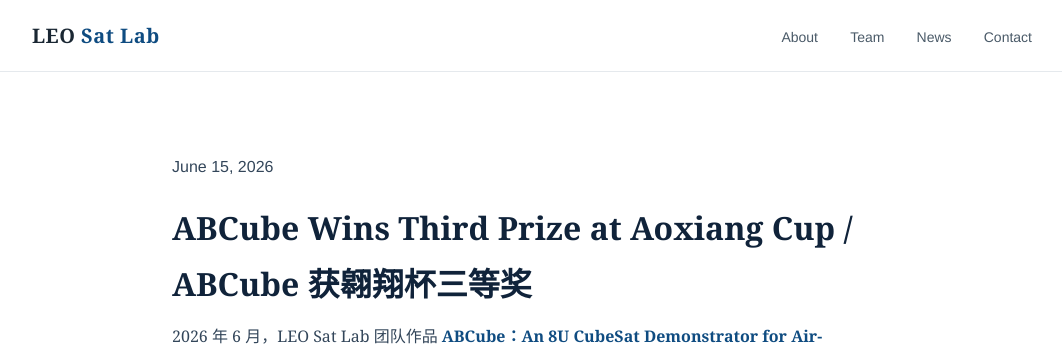
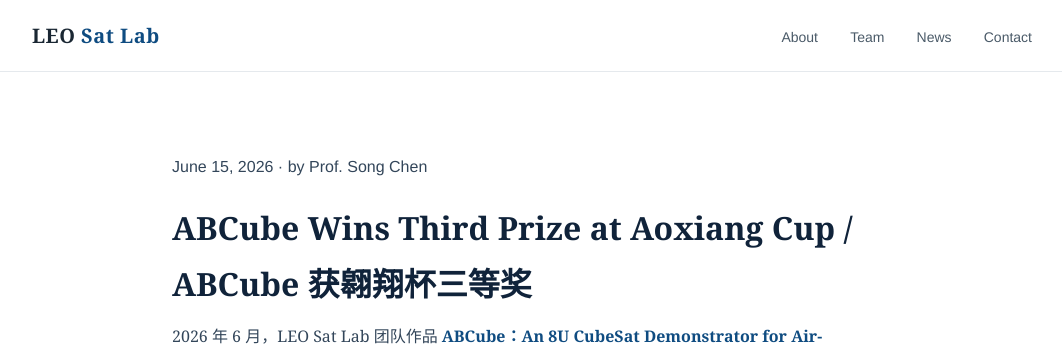
Before and after one commit to leo-sat-lab/leo-sat-lab.github.io, a Jekyll site: the page built from _posts/2026-06-15-aoxiang-cup.md, in a window 1280 px wide and 900 px high. Shown: the top 350 px of the window, without its empty margins (108-1170 px from the left). Built offline with Jekyll 4.4.1, drawn with Linux system fonts in a browser that asks for light colours.

Commit message:
Add author field to news posts and template

```diff
--- a/_layouts/post.html
+++ b/_layouts/post.html
@@ -3,7 +3,7 @@
 ---
 
 <div class="post">
-  <p class="post-date">{{ page.date | date: "%B %d, %Y" }}</p>
+  <p class="post-date">{{ page.date | date: "%B %d, %Y" }}{% if page.author %} · by {{ page.author }}{% endif %}</p>
   <h1>{{ page.title }}</h1>
   {{ content }}
 </div>
--- a/_posts/2026-06-15-aoxiang-cup.md
+++ b/_posts/2026-06-15-aoxiang-cup.md
@@ -2,6 +2,7 @@
 layout: post
 title: "ABCube Wins Third Prize at Aoxiang Cup / ABCube 获翱翔杯三等奖"
 date: 2026-06-15
+author: Prof. Song Chen
 ---
 
 <p>
```
Also changed, not shown: CONTRIBUTING.md (+2 -0 lines), _posts/2026-09-08-antenna-test.md (+1 -0 lines).
